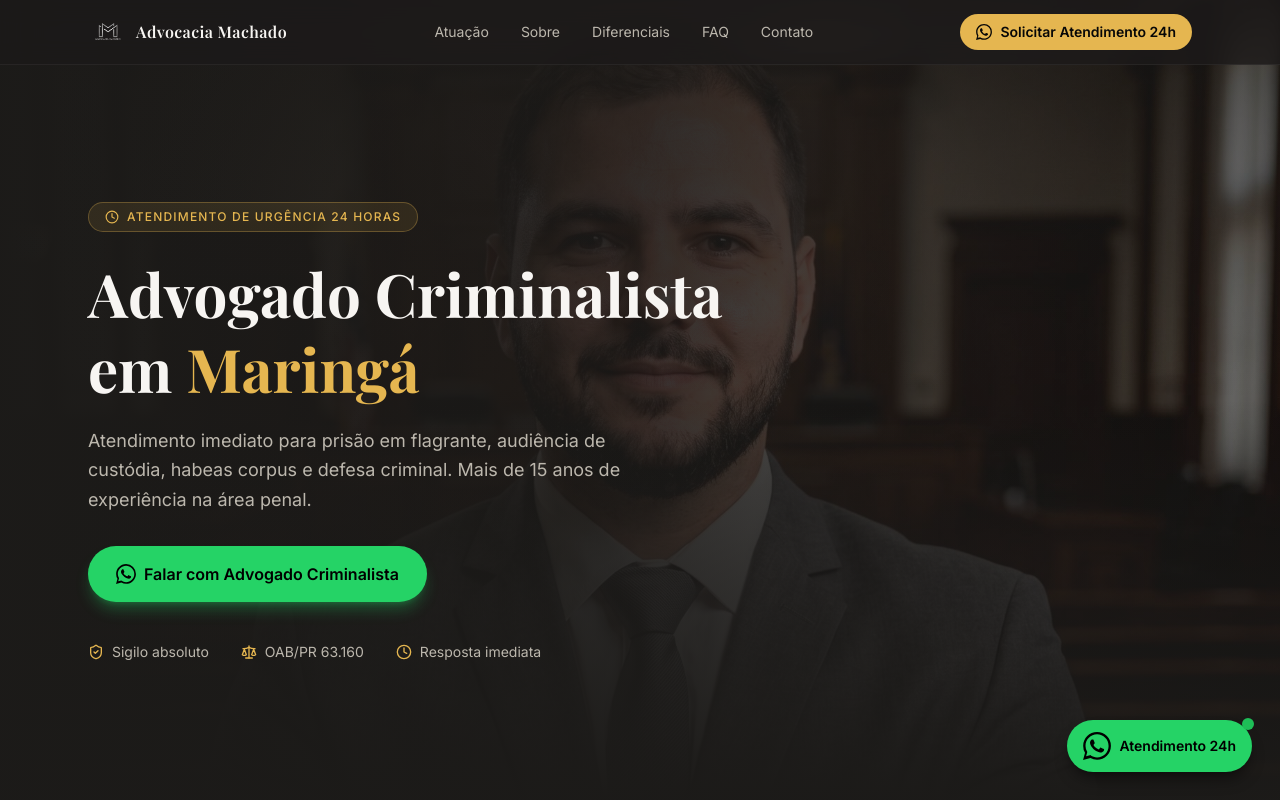
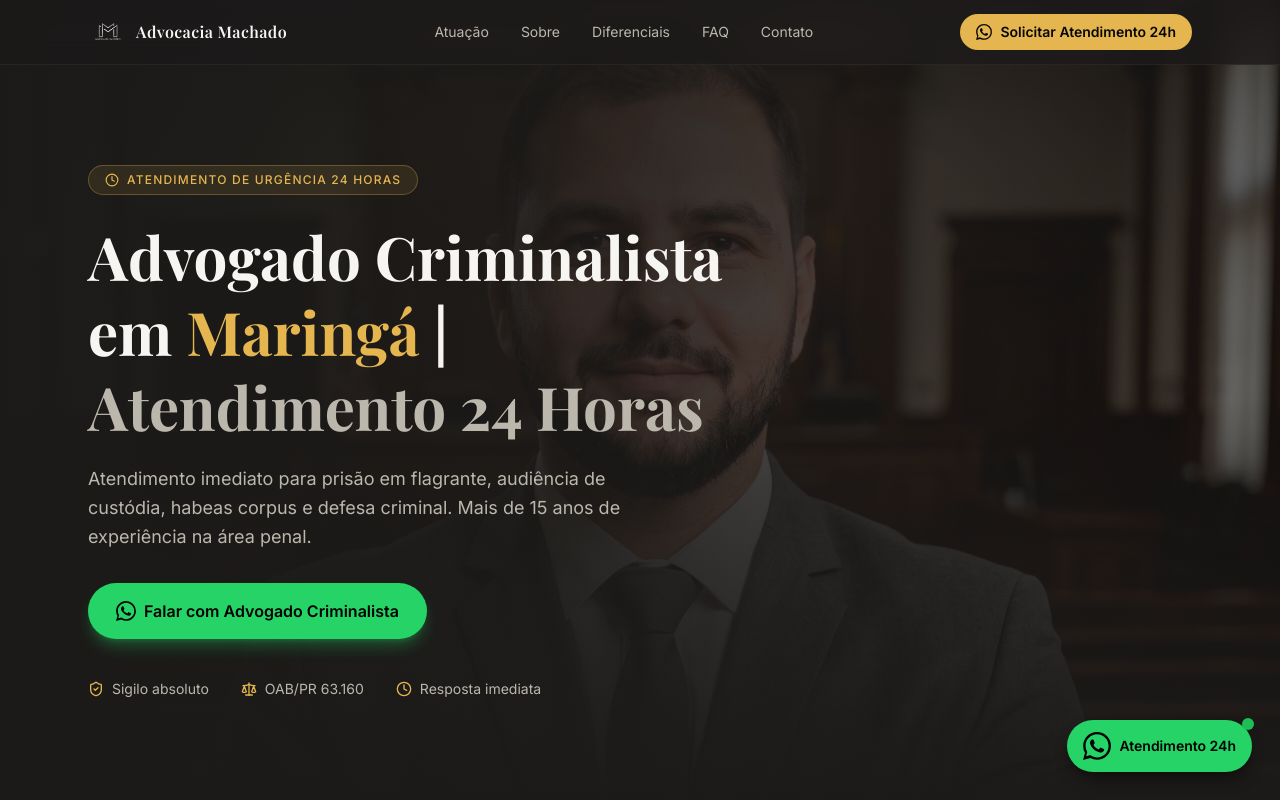
Before and after one commit to joseneto-code/advocacia-machado, a Next.js app: page /advocacia-machado/ in a window 1280 px wide. Shown: the top 800 px of the page. Built offline with nearby package versions, Linux system fonts and the light colour scheme; a web font is replaced by a local one.

Commit message:
Inclui "Atendimento 24 Horas" no título H1 do hero
Co-Authored-By: Claude Sonnet 4.6 <noreply@anthropic.com>

```diff
--- a/components/hero-section.tsx
+++ b/components/hero-section.tsx
@@ -30,6 +30,8 @@ export function HeroSection() {
           <h1 className="mt-6 font-serif text-4xl font-bold leading-tight text-balance text-foreground sm:text-5xl md:text-6xl">
             Advogado Criminalista em{" "}
             <span className="text-primary">Maringá</span>
+            {" | "}
+            <span className="text-muted-foreground">Atendimento 24 Horas</span>
           </h1>
 
           <p className="mt-5 max-w-xl text-pretty text-base leading-relaxed text-muted-foreground md:text-lg">
```
